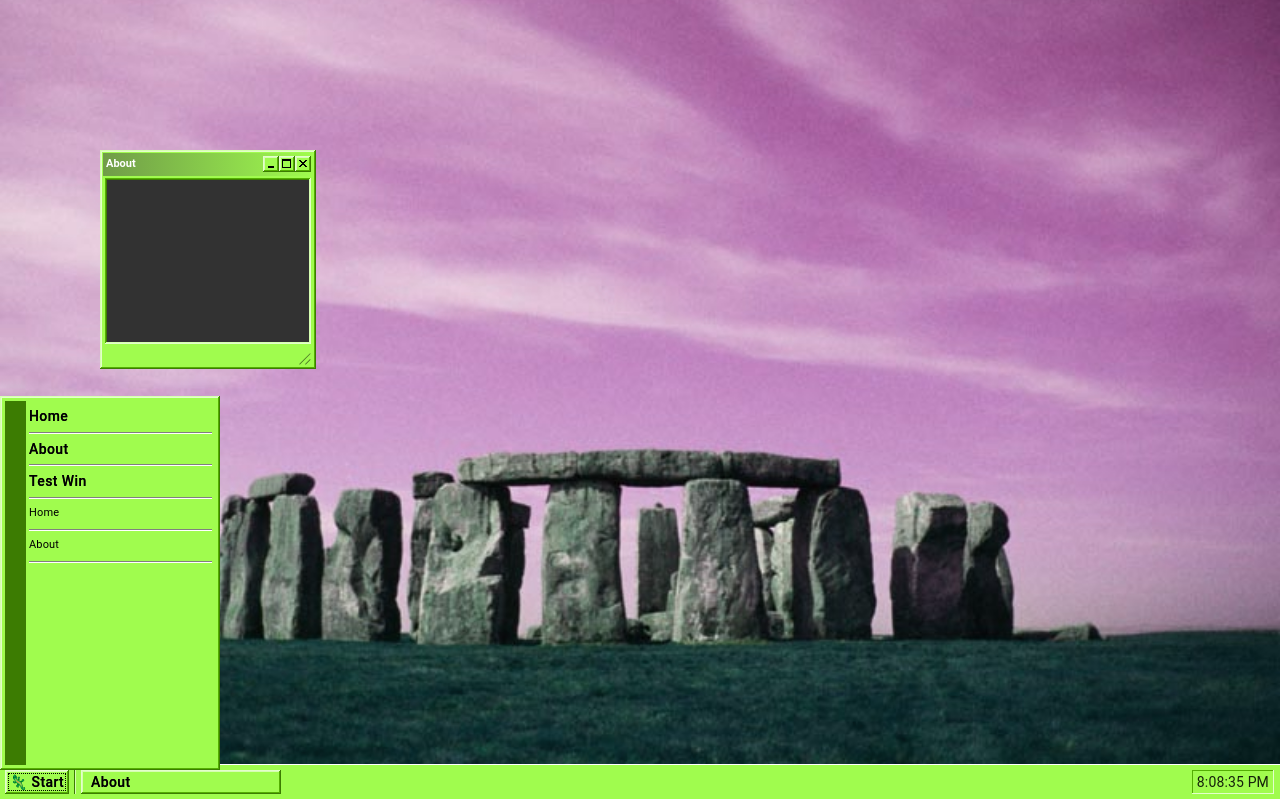
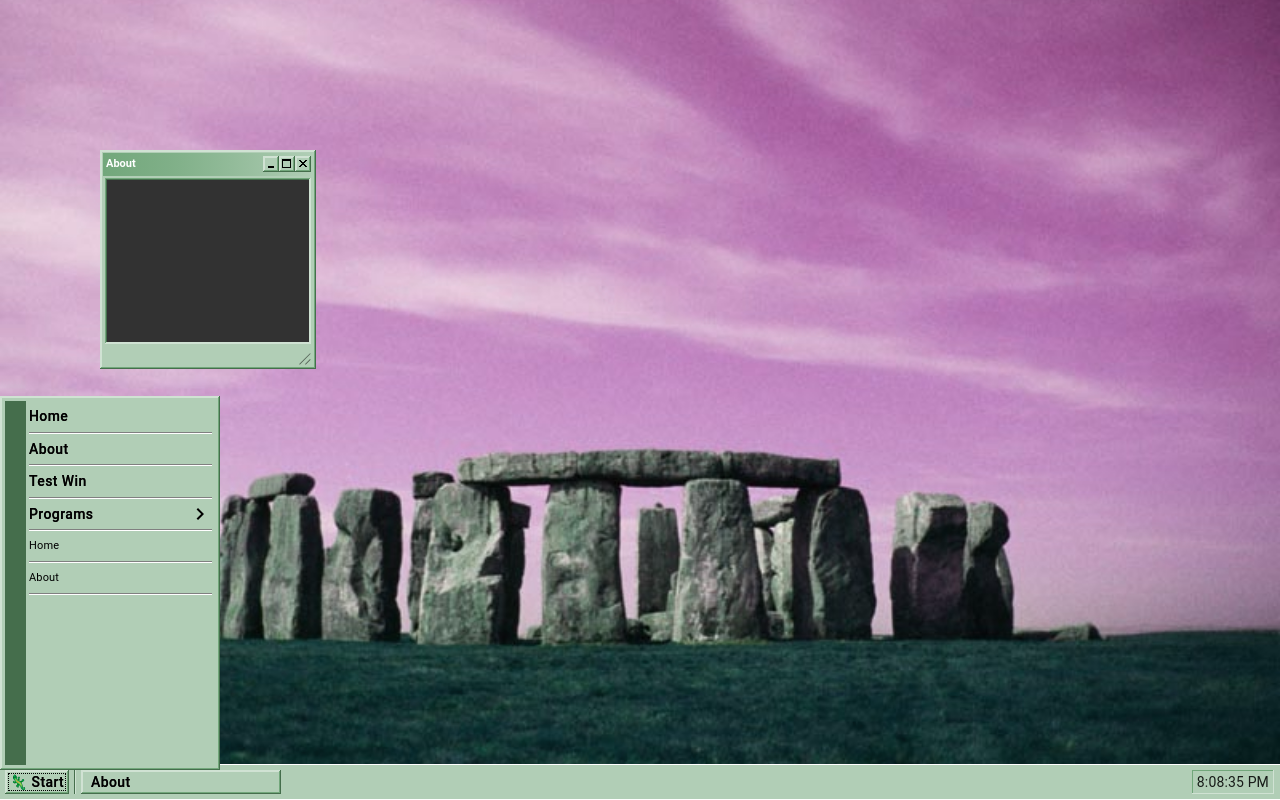
Before and after one commit to EagleLizard/ezd-web, a React (Vite) app: page / in a window 1280 px wide. Both pictures are taken after a click on the button "🦎 Start". Built offline with nearby package versions, Linux system fonts and the light colour scheme; no server answers.

Commit message:
update theme. Add submenus to startmenu. Update the clock a bit.

```diff
--- a/src/components/ezd-window/ezd-window.scss
+++ b/src/components/ezd-window/ezd-window.scss
@@ -1,13 +1,19 @@
 
 @import '../../shared.scss';
 
+$title-bar-background: linear-gradient(90deg, $start-menu-secondary-color, $win-surface-color);
+
+$title-bar-background-inactive: linear-gradient(90deg, desaturate(lighten($start-menu-secondary-color, 20%), 60%), $win-surface-color);
+$title-bar-background-inactive: linear-gradient(90deg, lighten($start-menu-secondary-color, 20%), 60%, $win-surface-color);
+
 .ezd-window {
   padding: 3px;
+  // box-shadow: none;
 
   &:not(.active) {
     .title-bar {
       // background: linear-gradient(90deg, lighten($start-menu-secondary-color, 20%), var(--surface));
-      background: linear-gradient(90deg, desaturate(lighten($start-menu-secondary-color, 20%), 60%), var(--surface));
+      background: $title-bar-background-inactive;
       // background: linear-gradient(90deg, var(--dialog-gray), var(--surface));
       // background: black;
     }
@@ -15,7 +21,8 @@
 
   .title-bar {
     display: flex;
-    background: linear-gradient(90deg, $start-menu-secondary-color, var(--surface));
+    background: $title-bar-background;
+
     .title-bar-text-container {
       flex: 1 1;
       cursor: grab;
--- a/src/ezd-web/ezd-clock/ezd-clock.tsx
+++ b/src/ezd-web/ezd-clock/ezd-clock.tsx
@@ -6,14 +6,15 @@ import { ClockWidget } from './clock-widget/clock-widget';
 import { getDateString, getTimeString } from '../../lib/date-time-util';
 
 type EzdClockProps = {
-
+  initTimestamp: number;
 };
 
 export function EzdClock(props: EzdClockProps) {
   const [ nowDate, setNowDate ] = useState<Date>(new Date);
-  const [initTimestamp, ] = useState<number>(Date.now())
 
   const doUpdate = useRef<boolean>();
+
+  const initTimestamp = props.initTimestamp;
 
   const elapsedMs = nowDate.valueOf() - initTimestamp;
   const timeStr = getTimeString(nowDate);
--- a/src/lib/win-context.tsx
+++ b/src/lib/win-context.tsx
@@ -1,12 +1,14 @@
-import React, { useEffect, useState } from 'react';
-import { START_MENU_ITEMS, StartMenuItem } from '../top-nav/start-menu/start-menu';
+import React, { useState } from 'react';
 import { EventRegistry } from './event-registry';
 import { WindowItem, WindowItemParams } from '../models/window-item';
 import { MdWindowItem, MdWindowParams } from '../models/windows/md-window';
-import { INITIAL_WINDOW_ITEMS } from './window-manager';
 import { ClockWindowItem } from '../models/windows/clock-window';
 
 type StartMenuSelectEventHandler = (data: WindowItem) => void;
+
+type LaunchClockWinParams = {
+  initTimestamp: number,
+};
 
 export type WinCtx = {
   startMenuSelect: (startMenuItem: WindowItem) => void;
@@ -19,7 +21,7 @@ export type WinCtx = {
   isWindowActive: (windowId: string) => boolean;
 
   launchMdWin: (winParams: MdWindowParams) => void;
-  launchClockWin: () => void;
+  launchClockWin: (params: LaunchClockWinParams) => void;
 
   openWindowState: [
     WindowItem[],
@@ -88,7 +90,7 @@ export function WinContextProvider(props: WinContextProviderProps) {
   );
 
 
-  function launchClockWin() {
+  function launchClockWin(params: LaunchClockWinParams) {
     let nextClockWin: ClockWindowItem;
     let openWindow: WindowItem | undefined;
     openWindow = getOpenWindow('clock');
@@ -101,6 +103,7 @@ export function WinContextProvider(props: WinContextProviderProps) {
       width: 300,
       height: 200,
       layer: getTopLayer() + 1,
+      initTimestamp: params.initTimestamp,
     });
 
     setOpenWindows([
--- a/src/lib/window-manager.tsx
+++ b/src/lib/window-manager.tsx
@@ -4,19 +4,10 @@ import React, { useEffect, useState } from 'react';
 import { Instance as PopperInstance } from '@popperjs/core'
 
 import { useWinCtx } from './win-context';
-import { START_MENU_ITEMS, StartMenuItem } from '../top-nav/start-menu/start-menu';
+import { StartMenuItem } from '../top-nav/start-menu/start-menu';
 import { Popper } from '@mui/material';
 import { EzdWindow } from '../components/ezd-window/ezd-window';
 import { BASE_Z_INDEX, WindowItem } from '../models/window-item';
-
-export const INITIAL_WINDOW_ITEMS = [
-  START_MENU_ITEMS[2],
-  START_MENU_ITEMS[0],
-  START_MENU_ITEMS[1],
-].map((initialWinItem, idx) => {
-  initialWinItem.layer = idx + 1;
-  return initialWinItem;
-});
 
 export function WindowManager() {
   const winCtx = useWinCtx();
--- a/src/models/windows/clock-window.ts
+++ b/src/models/windows/clock-window.ts
@@ -3,7 +3,7 @@ import { EzdClock } from '../../ezd-web/ezd-clock/ezd-clock';
 import { WindowItem, WindowItemParams } from '../window-item';
 
 type ClockWindowItemParams = {
-
+  initTimestamp: number;
 } & Omit<WindowItemParams, 'content' | 'key' | 'title'>;
 
 export class ClockWindowItem extends WindowItem {
@@ -19,7 +19,9 @@ export class ClockWindowItem extends WindowItem {
       title: 'Clock',
       key: 'clock',
       content: () => {
-        return React.createElement(EzdClock);
+        return React.createElement(EzdClock, {
+          initTimestamp: params.initTimestamp,
+        });
       },
       ...params,
     })
--- a/src/shared.scss
+++ b/src/shared.scss
@@ -5,14 +5,39 @@ $md-contend-text-color: rgb(255, 255, 255);
 
 // $win-surface-color: rgb(192, 192, 192);
 $win-surface-color: rgb(160, 252, 78); // chartreuse
+// $win-surface-color: rgb(222, 222, 222);
 // $win-surface-color: rgb(116, 252, 78);
 // $win-surface-color: rgb(78, 252, 113);
+
+
+$win-surface-color: rgb(212, 224, 220); // headspace sage
+$win-surface-color: rgb(177, 206, 182); // headspace sage green
+
+// $win-surface-color: white;
 
 // $win-surface-color: darken($win-surface-color, 5%);
 
 // $start-menu-secondary-color: green;
 $start-menu-secondary-color: darken($win-surface-color, 40%);
 $win-surface-color-light: lighten($win-surface-color, 15%);
+
+$win-frame: darken($win-surface-color, 40%);
+
+$button-highlight: #000;
+$button-highlight: lighten($win-surface-color, 25%);
+$button-highlight: lighten($win-surface-color, 10%);
+
+
+$button-face: lighten($win-surface-color, 10%);
+
+$button-shadow: darken($win-surface-color, 20%);
+
+$border-raised-outer: inset -1px -1px $win-frame,
+  inset 1px 1px $button-face;
+$border-raised-inner: inset -2px -2px $button-shadow,
+inset 2px 2px $button-face;
+$border-sunken-inner: inset -2px -2px $button-face,
+inset 2px 2px $button-shadow;
 
 
 @mixin ezd-page {
--- a/src/theme.scss
+++ b/src/theme.scss
@@ -6,22 +6,31 @@
 $scrollbar-button-bg-color: $win-surface-color-light;
 
 :root {
-  --surface: #c0c0c0;
+  --text-color: #{$text-color};
+  // --surface: #c0c0c0;
   --surface: #{$win-surface-color};
   // --window-frame: #0a0a0a;
-  --window-frame: #{darken($win-surface-color, 40%)};
-  --button-highlight: #ffffff;
-  --button-highlight: #{lighten($win-surface-color, 25%)};
+  --window-frame: #{$win-frame};
+
+  // --button-highlight: #ffffff;
+  --button-highlight: #{$button-highlight};
+
+  --button-highlight: #{$button-highlight};
 
   // --button-face: #dfdfdf;
-  --button-face: #{lighten($win-surface-color, 20%)};
+  --button-face: #{$button-face};
   // --button-shadow: #808080;
-  --button-shadow: #{darken($win-surface-color, 30%)};
+  --button-shadow: #{$button-shadow};
 
-  --border-raised-outer: inset -1px -1px var(--window-frame),
-    inset 1px 1px var(--button-highlight);
-  --border-raised-inner: inset -2px -2px var(--button-shadow),
-    inset 2px 2px var(--button-face);
+  // --border-raised-outer: inset -1px -1px var(--window-frame),
+  //   inset 1px 1px var(--button-highlight);
+  --border-raised-outer: #{$border-raised-outer};
+
+  // --border-raised-inner: inset -2px -2px var(--button-shadow),
+  //   inset 2px 2px var(--button-face);
+  --border-raised-inner: #{$border-raised-inner};
+
+  --border-sunken-inner: #{$border-sunken-inner};
 }
 
 ::-webkit-scrollbar-button {
@@ -45,19 +54,21 @@ $scrollbar-button-bg-color: $win-surface-color-light;
     &:start, &:end {
       height: 17px;
       background-color: $scrollbar-button-bg-color;
-      box-shadow: var(--border-raised-outer), var(--border-raised-inner);
+      // box-shadow: var(--border-raised-outer), var(--border-raised-inner);
+      box-shadow: $border-raised-outer, $border-raised-inner;
       &:not(:disabled):active {
-        box-shadow: var(--border-sunken-outer), var(--border-sunken-inner);
-        text-shadow: 1px 1px var(--text-color);
+        // box-shadow: var(--border-sunken-outer), var(--border-sunken-inner);
+        box-shadow: $border-raised-outer, $border-sunken-inner;
+        text-shadow: 1px 1px $text-color;
       }
     }
   }
 }
 
 button.ezd-button {
-  background-color: var(--surface);
+  background-color: $win-surface-color;
   &:hover {
-    background-color: var(--button-highlight);
+    background-color: $button-highlight;
   }
 }
 
--- a/src/top-nav/start-menu/start-menu.scss
+++ b/src/top-nav/start-menu/start-menu.scss
@@ -10,7 +10,9 @@
   // min-width: 200px;
   min-width: 20em;
   // min-height: 340px;
-  min-height: 34em;
+  &.base-menu {
+    min-height: 34em;
+  }
   padding: 5px;
 
   .left-banner {
@@ -31,6 +33,14 @@
         display: flex;
         justify-content: start;
         width: 100%;
+        .ezd-button-inner {
+          width: 100%;
+          .start-menu-item-content {
+            display: flex;
+            // width: 100%;
+            justify-content: space-between;
+          }
+        }
         &:hover {
           background-color: $start-menu-secondary-color;
           color: white;
--- a/src/top-nav/start-menu/start-menu.tsx
+++ b/src/top-nav/start-menu/start-menu.tsx
@@ -1,12 +1,16 @@
-import React, { useEffect } from 'react';
+
 import './start-menu.scss';
+import React, { useCallback, useEffect, useState } from 'react';
+import { ChevronRight } from '@mui/icons-material';
 import { Link } from '@tanstack/react-router';
+import IconRightSVG from '../../external/icon/button-right.svg?react';
+
 import { EzdButton } from '../../components/ezd-button/ezd-button';
-import { EzdWeb } from '../../ezd-web/ezd-web';
 import { BASE_Z_INDEX, WindowItem } from '../../models/window-item';
 import { EzdAbout } from '../../ezd-web/ezd-about/ezd-about';
 import { TestWin } from '../../ezd-web/test-win/test-win';
 import { EzdHome } from '../../ezd-web/ezd-home/ezd-home';
+import { ClickAwayListener, Popper, PopperProps } from '@mui/material';
 import { useWinCtx } from '../../lib/win-context';
 
 
@@ -18,6 +22,8 @@ export type StartMenuItem = {
   y?: number;
   width?: number;
   height?: number;
+  submenu?: StartMenuItem[]
+  open?: boolean;
 };
 
 const baseStartMenuItems: StartMenuItem[] = [
@@ -58,54 +64,154 @@ const baseStartMenuItems: StartMenuItem[] = [
     // x: 100,
     y: 40,
   },
+  {
+    title: 'Programs',
+    key: 'programs_menu',
+    submenu: [
+      {
+        title: 'Text Edit',
+        key: 'text_edit',
+        open: false,
+      },
+    ],
+  },
 ];
 
-export const START_MENU_ITEMS: WindowItem[] = [
+// const START_MENU_ITEMS: WindowItem[] = [
+//   ...baseStartMenuItems,
+// ].map(startMenuItem => {
+//   return WindowItem.init({
+//     key: startMenuItem.key,
+//     title: startMenuItem.title,
+//     content: startMenuItem.content,
+//     x: startMenuItem.x,
+//     y: startMenuItem.y,
+//     width: startMenuItem.width,
+//     height: startMenuItem.height,
+//   });
+// });
+export const START_MENU_ITEMS = [
   ...baseStartMenuItems,
-].map(startMenuItem => {
-  return WindowItem.init({
-    key: startMenuItem.key,
-    title: startMenuItem.title,
-    content: startMenuItem.content,
-    x: startMenuItem.x,
-    y: startMenuItem.y,
-    width: startMenuItem.width,
-    height: startMenuItem.height,
-  });
-});
+]
 
 type StartMenuProps = {
+  open: boolean;
+  menuItems: StartMenuItem[];
+  anchorEl: HTMLElement | null;
+
+  placement?: PopperProps['placement'];
+  isRoot?: boolean;
+  className?: string;
+
   onClick: (menuItem: WindowItem) => void;
+  onClickAway: () => void;
 };
 
 export const StartMenu = React.forwardRef<HTMLDivElement, StartMenuProps>(
   function StartMenu(props: StartMenuProps, ref) {
 
+    const [s, setState] = useState([]);
+
+    const winCtx = useWinCtx();
+
     return (
+      <Popper
+        open={props.open}
+        anchorEl={props.anchorEl}
+        style={{
+          zIndex: BASE_Z_INDEX + (winCtx.getTopLayer() + 1),
+        }}
+        placement={props.placement}
+      >
+        <ClickAwayListener
+          onClickAway={props.onClickAway}
+          mouseEvent="onMouseDown"
+          touchEvent="onTouchStart"
+        >
+          <div>
           <div
-        className="start-menu window"
-        ref={ref}
+            className={"start-menu window " + ((props.isRoot)
+              ? 'base-menu'
+              : ''
+            )}
+            // ref={ref}
           >
+            {props.isRoot && (
               <div className="left-banner">
 
               </div>
+            )}
             <div className="start-menu-container">
-          {START_MENU_ITEMS.map(startMenuItem => {
+              {props.menuItems.map(startMenuItem => {
+                // const menuItemRef = React.createRef<HTMLButtonElement>();
+                // console.log(menuItemRef);
+
+                const [anchorEl, setAnchorEl] = useState<HTMLDivElement>();
+                const onAnchorRefChange = useCallback((el: HTMLDivElement) => {
+                  setAnchorEl(el);
+                }, []);
+                const anchorRef = React.useRef<HTMLDivElement | null>(null);
+
                 return (
                   <div
                     key={startMenuItem.key}
                     className="start-menu-item"
                   >
+                    {(startMenuItem.submenu === undefined)
+                      ? (
                         <EzdButton
                           className="start-menu-item-button"
                           onClick={() => {
-                    props.onClick(startMenuItem);
+                            handleStartMenuItemClick(startMenuItem);
                           }}
                         >
                           <div className="start-menu-item-content">
                             {startMenuItem.title}
                           </div>
                         </EzdButton>
+                      )
+                      : (
+                        <>
+                          <EzdButton
+                            // ref={onAnchorRefChange}
+                            className="start-menu-item-button"
+                            onMouseEnter={($e) => {
+                              console.log('onMouseEnter');
+                              startMenuItem.open = true;
+                              console.log(startMenuItem);
+                              console.log(anchorEl);
+                              console.log(anchorRef)
+                              setState([]);
+                            }}
+                          >
+                            <div className="start-menu-item-content">
+                              <div>
+                                {
+                                  startMenuItem.title
+                                }
+                              </div>
+                              <ChevronRight/>
+                            </div>
+                          </EzdButton>
+                          <div ref={anchorRef}></div>
+                          <div ref={onAnchorRefChange}></div>
+                          <StartMenu
+                            open={startMenuItem.open ?? false}
+                            menuItems={startMenuItem.submenu}
+                            // anchorEl={anchorRef?.current ?? undefined}
+                            // anchorEl={anchorRef.current}
+                            anchorEl={anchorEl ?? null}
+                            onClickAway={() => {
+                              console.log('onClickAway');
+                              console.log(startMenuItem);
+                              // startMenuItem.open = false;
+                              // setState([]);
+                            }}
+                            onClick={props.onClick}
+                            placement={'right'}
+                          />
+                        </>
+                    )}
                     <div
                       className="horizontal-divider"
                     />
@@ -140,6 +246,20 @@ export const StartMenu = React.forwardRef<HTMLDivElement, StartMenuProps>(
               />
             </div>
           </div>
+          </div>
+        </ClickAwayListener>
+      </Popper>
     );
+
+    function handleStartMenuItemClick(startMenuItem: StartMenuItem) {
+      let winItem: WindowItem;
+      if(startMenuItem.submenu !== undefined) {
+        return;
+      }
+      winItem = WindowItem.init({
+        ...startMenuItem,
+      })
+      props.onClick(winItem);
+    }
   }
 );
--- a/src/top-nav/top-nav.tsx
+++ b/src/top-nav/top-nav.tsx
@@ -4,7 +4,7 @@ import React, { useCallback, useState } from 'react';
 import { Link } from '@tanstack/react-router';
 import { EzdButton } from '../components/ezd-button/ezd-button';
 import { ClickAwayListener, Popper } from '@mui/material';
-import { StartMenu, StartMenuItem } from './start-menu/start-menu';
+import { START_MENU_ITEMS, StartMenu, StartMenuItem } from './start-menu/start-menu';
 import { useWinCtx } from '../lib/win-context';
 import { BASE_Z_INDEX, WindowItem, WindowItemParams } from '../models/window-item';
 import { TrayClock } from './tray-clock/tray-clock';
@@ -19,7 +19,7 @@ export function TopNav(props: TopNavProps) {
 
   const [openWindows, ] = winCtx.openWindowState;
   const [startMenuOpen, setStartMenuOpen] = React.useState<boolean>(false);
-  const [ startMenuBtnEl, setStartMenuBtnEl ] = useState<HTMLButtonElement>();
+  const [ startMenuBtnEl, setStartMenuBtnEl ] = useState<HTMLButtonElement | null>(null);
   const onStartMenuBtnRefChange = useCallback((el: HTMLButtonElement) => {
     setStartMenuBtnEl(el);
   }, []);
@@ -74,23 +74,14 @@ export function TopNav(props: TopNavProps) {
           <TrayClock/>
         </div>
       </div>
-      <Popper
-        open={startMenuOpen}
-        anchorEl={startMenuBtnEl}
-        style={{
-          zIndex: BASE_Z_INDEX + (winCtx.getTopLayer() + 1),
-        }}
-      >
-        <ClickAwayListener
+        <StartMenu
+          menuItems={START_MENU_ITEMS}
+          open={startMenuOpen}
+          isRoot={true}
+          anchorEl={startMenuBtnEl}
           onClickAway={handleCLickAway}
-          mouseEvent="onMouseDown"
-          touchEvent="onTouchStart"
-        >
-          <StartMenu
-            onClick={handleStartMenuItemClick}
-          />
-        </ClickAwayListener>
-      </Popper>
+          onClick={handleStartMenuItemClick}
+        />
     </div>
   );
 
--- a/src/top-nav/tray-clock/tray-clock.tsx
+++ b/src/top-nav/tray-clock/tray-clock.tsx
@@ -13,6 +13,8 @@ export function TrayClock() {
 
   const [updateClock, setUpdateClock] = useState<boolean>(true);
   const [nowDate, setNowDate] = useState<Date>();
+  // const [initTimestamp, ] = useState<number>(Date.now());
+  const [initTimestamp, ] = useState<number>(1000188000000);
 
   const [ timeStr, setTimeStr ] = useState<string>();
 
@@ -73,7 +75,9 @@ export function TrayClock() {
     //     return React.createElement(EzdClock)
     //   },
     // });
-    winCtx.launchClockWin();
+    winCtx.launchClockWin({
+      initTimestamp,
+    });
   }
 
 }
```
Lines whose indentation alone changed are shown as unchanged.
